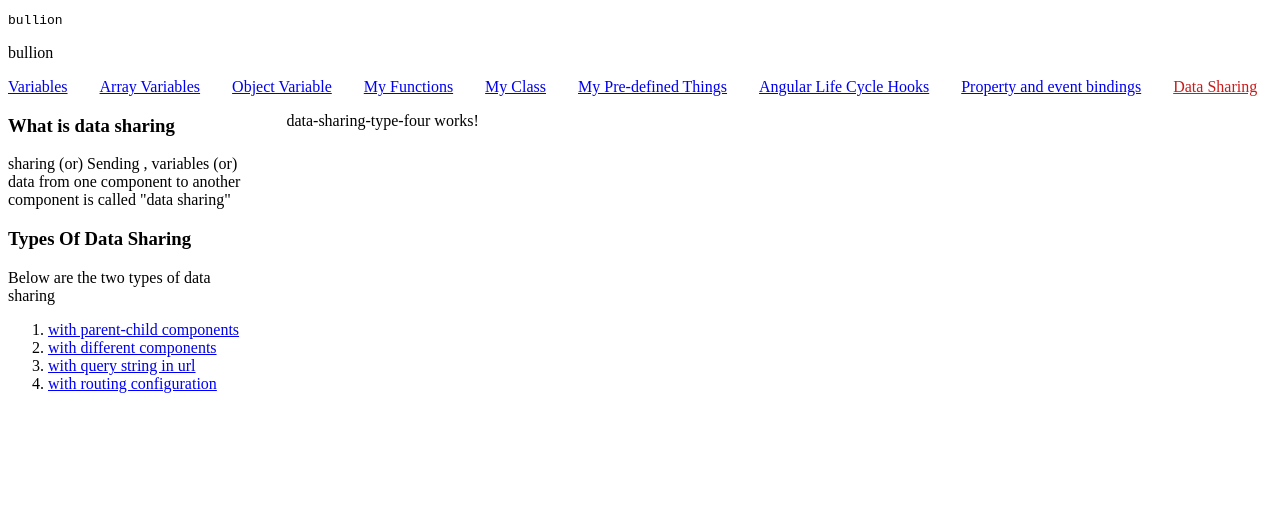
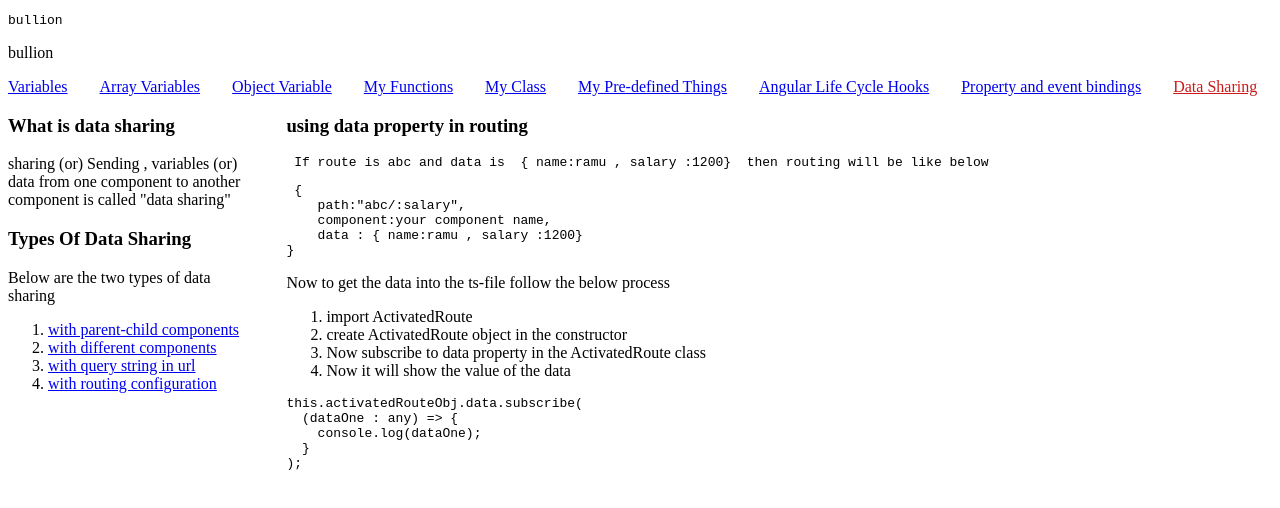
Before and after one commit to Battula-V/live-project, an Angular app: page /data-sharing/type-four in a window 1280 px wide. Shown: the top 508 px of the page. Built offline with nearby package versions, Linux system fonts and the light colour scheme.

Commit message:
4-types of data sharing added

```diff
--- a/src/app/app-routing.module.ts
+++ b/src/app/app-routing.module.ts
@@ -59,12 +59,13 @@ const routes: Routes = [
         component:DataSharingTypeTwoComponent
       },
       {
-        path:"type-three",
+        path:"type-three/:name",
         component:DataSharingTypeThreeComponent
       },
       {
         path:"type-four",
-        component:DataSharingTypeFourComponent
+        component:DataSharingTypeFourComponent,
+        data : {name:"ramu" ,salary:1200}
       }
     ]
   }
--- a/src/app/components/data-sharing/components/data-sharing-type-four/data-sharing-type-four.component.html
+++ b/src/app/components/data-sharing/components/data-sharing-type-four/data-sharing-type-four.component.html
@@ -1 +1,13 @@
-<p>data-sharing-type-four works!</p>
+<h3>using data property in routing</h3>
+            <pre> If route is abc and data is  {{code4}}  then routing will be like below </pre>
+            <pre> {{code1}}</pre>
+
+            <p>Now to get the data into the ts-file follow the below process  </p>
+                <ol>
+                    <li>import ActivatedRoute</li>
+                    <li>create  ActivatedRoute object in the constructor   </li>
+                    <li>Now subscribe to data property in the ActivatedRoute class </li>
+                    <li>Now it will show the value of the data </li>
+                </ol>
+
+                <pre>{{code3}}</pre>
--- a/src/app/components/data-sharing/components/data-sharing-type-four/data-sharing-type-four.component.ts
+++ b/src/app/components/data-sharing/components/data-sharing-type-four/data-sharing-type-four.component.ts
@@ -1,10 +1,32 @@
 import { Component } from '@angular/core';
-
+import { ActivatedRoute } from "@angular/router";
 @Component({
   selector: 'app-data-sharing-type-four',
   templateUrl: './data-sharing-type-four.component.html',
   styleUrls: ['./data-sharing-type-four.component.scss']
 })
 export class DataSharingTypeFourComponent {
+  code1 = `{
+    path:"abc/:salary",
+    component:your component name,
+    data : { name:ramu , salary :1200}
+}`;
 
+code2 = `<a routerLink="abc/1200">click me </a>`;
+
+code3 = `this.activatedRouteObj.data.subscribe(
+  (dataOne : any) => {
+    console.log(dataOne);
+  }
+);`;
+
+code4 = `{ name:ramu , salary :1200}`;
+
+constructor(activatedRouteObj : ActivatedRoute){
+    activatedRouteObj.data.subscribe(
+      (dataOne : any) => {
+        console.log(dataOne);
+      }
+    );
 }
+}
--- a/src/app/components/data-sharing/components/data-sharing-type-three/data-sharing-type-three.component.html
+++ b/src/app/components/data-sharing/components/data-sharing-type-three/data-sharing-type-three.component.html
@@ -1 +1,45 @@
-<p>data-sharing-type-three works!</p>
+<h3> Sharing data using url</h3>
+<p> Data can be shared from one component to another component using url. It has two ways </p>
+<ol>
+    <li>using parameter (starts with slash(/) in Url )</li>
+    <li> using query string (starts with question mark(?) in url)</li>
+</ol>
+<div class="row">
+    <div class="w-50">
+        <h3>1.using parameter (starts with slash(/) in Url )</h3>
+            <p> In routing add :parameterName in path after the route. If route is abc and parameterName is salary , then routing will be like below </p>
+            <pre> {{code1}}</pre>
+
+            <p>In any component create an link and add the component route with parameter value like below</p>
+            <pre>{{code2}}</pre>
+
+            <p>Now to get the salary parameter value 1200 into the ts-file follow the below process  </p>
+                <ol>
+                    <li>import ActivatedRoute</li>
+                    <li>create  ActivatedRoute object in the constructor   </li>
+                    <li>Now subscribe to params property in the ActivatedRoute class </li>
+                    <li>Now it will show the value of a salary </li>
+                </ol>
+
+                <pre>{{code3}}</pre>
+    </div>
+
+    <div class="w-50">
+        <h3>2.using query string (starts with question mark(?) in url)</h3>
+            <p>The format of query string is ?key1=value1&key2=value2&......keyn=valuen</p>
+            <p> If route is abc and queryParameterName is salary , then routing will be like below </p>
+            <pre> {{code6}}</pre>
+            <p>In any component create an link and add the  query parameter like below</p>
+            <pre>{{code4}}</pre>
+
+            <p>Now to get the salary parameter value 1200 into the ts-file follow the below process  </p>
+                <ol>
+                    <li>import ActivatedRoute</li>
+                    <li>create  ActivatedRoute object in the constructor   </li>
+                    <li>Now subscribe to queryParams property in the ActivatedRoute class </li>
+                    <li>Now it will show the value of a salary </li>
+                </ol>
+
+                <pre>{{code5}}</pre>
+    </div>
+</div>
--- a/src/app/components/data-sharing/components/data-sharing-type-three/data-sharing-type-three.component.scss
+++ b/src/app/components/data-sharing/components/data-sharing-type-three/data-sharing-type-three.component.scss
@@ -0,0 +1,9 @@
+.row
+{
+    display: flex;
+    flex-direction: row;
+    gap: 2rem;
+}
+.w-50{
+    width: 50%;
+}
--- a/src/app/components/data-sharing/components/data-sharing-type-three/data-sharing-type-three.component.ts
+++ b/src/app/components/data-sharing/components/data-sharing-type-three/data-sharing-type-three.component.ts
@@ -1,10 +1,49 @@
-import { Component } from '@angular/core';
-
+import { Component, OnInit } from '@angular/core';
+import { ActivatedRoute, Router } from "@angular/router";
 @Component({
   selector: 'app-data-sharing-type-three',
   templateUrl: './data-sharing-type-three.component.html',
   styleUrls: ['./data-sharing-type-three.component.scss']
 })
-export class DataSharingTypeThreeComponent {
+export class DataSharingTypeThreeComponent implements OnInit{
+    code1 = `{
+      path:"abc/:salary",
+      component:your component name
+  }`;
 
+  code2 = `<a routerLink="abc/1200">click me </a>`;
+
+  code3 = `this.activatedRouteObj.params.subscribe(
+    (data : any) => {
+      console.log(data);
+    }
+  );`;
+
+  code4 = `<a routerLink="abc?salary=1200">click me </a>`;
+
+  code5 = `this.activatedRouteObj.queryParams.subscribe(
+    (data : any) => {
+      console.log(data);
+    }
+  );`;
+
+  code6 = `{
+    path:"abc",
+    component:your component name
+}`;
+
+    constructor( private routerObj : Router , private activatedRouteObj : ActivatedRoute){
+      activatedRouteObj.queryParams.subscribe(
+        (data : any) => {
+          console.log(data);
+        }
+      );
+    }
+  ngOnInit(): void {
+    this.activatedRouteObj.params.subscribe(
+      (data : any) => {
+        console.log(data);
+      }
+    );
+  }
 }
--- a/src/app/components/data-sharing/components/data-sharing-type-two/data-sharing-type-two.component.html
+++ b/src/app/components/data-sharing/components/data-sharing-type-two/data-sharing-type-two.component.html
@@ -1,3 +1,4 @@
+<a routerLink="/data-sharing/type-three/rajesh"> Type three</a>
 <h3>Data sharing between multiple components </h3>
 <p> This can be done using  behaviour subject with the help of angular services  </p>
 <p> First Create a service using below command </p>
--- a/src/app/components/data-sharing/data-sharing.component.html
+++ b/src/app/components/data-sharing/data-sharing.component.html
@@ -9,7 +9,7 @@
         <ol>
             <li>  <a routerLink="type-one">with parent-child components</a></li>
             <li>  <a routerLink="type-two" routerLinkActive="color">with different components</a></li>
-            <li>  <a routerLink="type-three" routerLinkActive="color">with query string in url</a></li>
+            <li>  <a routerLink="/data-sharing/type-three/rajesh" routerLinkActive="color">with query string in url</a></li>
             <li>  <a routerLink="type-four" routerLinkActive="color">with routing configuration</a> </li>
         </ol>
     </div>
```
